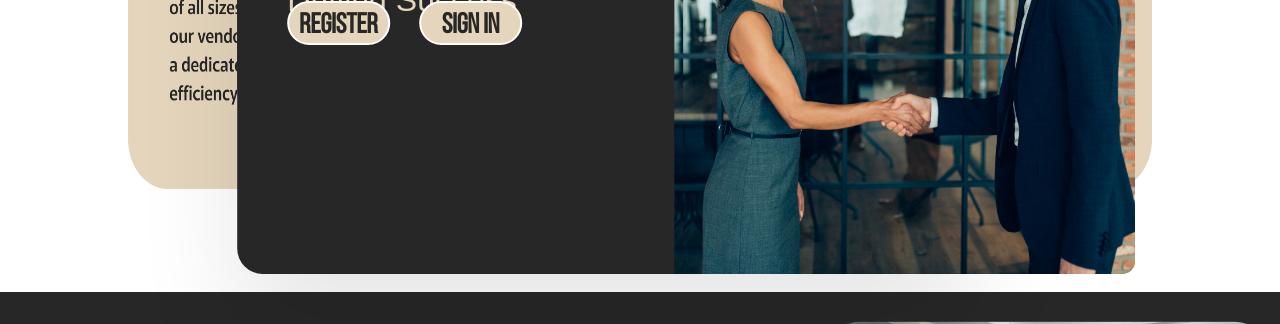
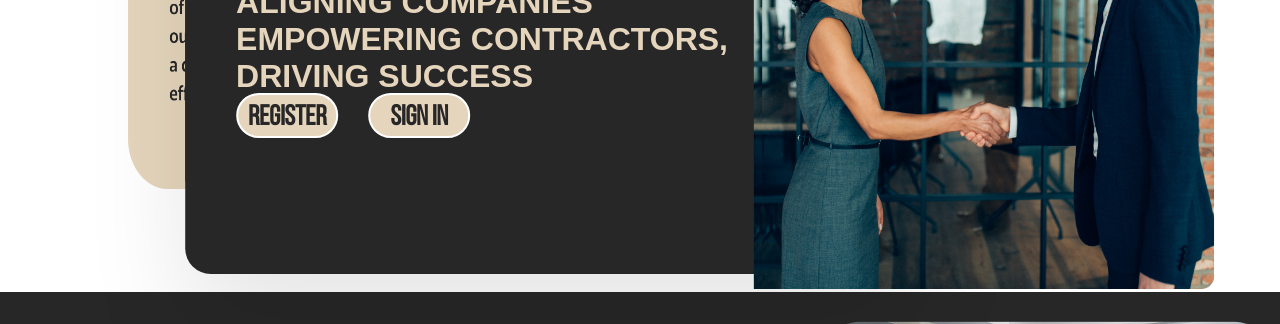
Before and after one commit to Amodinii/ContractorConnect, a plain HTML site: page EntryPage/EntryPage.html in a window 1280 px wide. Shown: the part 362-686 px from the top of the page. Drawn offline with Linux system fonts and the light colour scheme; a web font is replaced by a local one.

Commit message:
Minor Changes

```diff
--- a/EntryPage/EntryPage.css
+++ b/EntryPage/EntryPage.css
@@ -279,7 +279,7 @@ p
     /*display: none; /*Hidden by default */
     position: fixed;
     z-index: 1;
-    left: 47%;
+    left: 43%;
     top: 50%;
     transform: translate(-50%, -50%); /*Place the pop-up beech mein */
     width: 57vw;
@@ -319,12 +319,12 @@ p
 #lolo
 {
     position:relative;
-    top:-5vw;
+    top:-3vw;
 }
 
 #peeps {
     width: 36vw;
-    height: 59vh;
+    height: 60.9vh;
     position: absolute;
     padding-left: 2vw;;
     margin-bottom: 1.6vw;
@@ -335,10 +335,15 @@ p
 .slogan {
     color: #e5d5bc;
     text-align: left;
-    font-family: "BebasNeue", sans-serif;
     font-size: 2.5vw;
-    margin-top: -9vw;
+    margin-top: 2vw;
     margin-left: 0.7vw; /* Adjusted margin-left */
+    font-family: "Mukta Vaani", sans-serif;
+    font-weight: bold;
+}
+
+.slogan p{
+    margin-top: -5vw;
 }
 
 #reg {
@@ -353,7 +358,7 @@ p
     background-color: #e5d5bc;
     margin-right: 5vw;
     margin-left: 0.7vw;
-    margin-top: 3.8vw;
+    margin-top: 5vw;
     margin-bottom:2vw;
 }
 
--- a/EntryPage/EntryPage.html
+++ b/EntryPage/EntryPage.html
@@ -8,7 +8,6 @@
         <link rel="preconnect" href="https://fonts.googleapis.com">
         <link rel="preconnect" href="https://fonts.gstatic.com" crossorigin>
         <link href="https://fonts.googleapis.com/css2?family=Antonio:wght@100..700&family=Fira+Sans:ital,wght@0,100;0,200;0,300;0,400;0,500;0,600;0,700;0,800;0,900;1,100;1,200;1,300;1,400;1,500;1,600;1,700;1,800;1,900&family=Mukta+Vaani:wght@200;300;400;500;600;700;800&display=swap" rel="stylesheet">
-        <script type="text/javascript" src="http://code,jquery.com/jquery-latest.js"></script>
     </head>
     <body>
         <img src="iMAGES/Logo - PNG.png" alt="Logo Image" map="#mymap">
@@ -26,9 +25,9 @@
                 <h1 id="pop">Contractor</h1>
                 <h1 id="lolo">Connect</h1>
                 <div class="slogan">
-                    <p>Aligning Companies <br>
-                    Empowering Contractors, <br>
-                    Driving Success</p>
+                    <p>ALIGNING COMPANIES <br>
+                    EMPOWERING CONTRACTORS, <br>
+                    DRIVING SUCCESS</p>
                 </div>
                 <div class="buttons">
                     <button type="button" value="Sign in" id="reg">REGISTER</button>
--- a/EntryPage/EntryPage.js
+++ b/EntryPage/EntryPage.js
@@ -25,8 +25,8 @@ function closePopup() {
     document.getElementById('popup').style.display = 'none';
 }
 
-// Setting timeout to show the pop-up after 1 minute
-setTimeout(showPopup, 60000); // 1 minute in milliseconds
+// Setting timeout to show the pop-up after 30 seconds
+setTimeout(showPopup, 30000); // 30 seconds in milliseconds
 
 // To toggle the dropdown
 function toggleJoinDropdown() {
```
